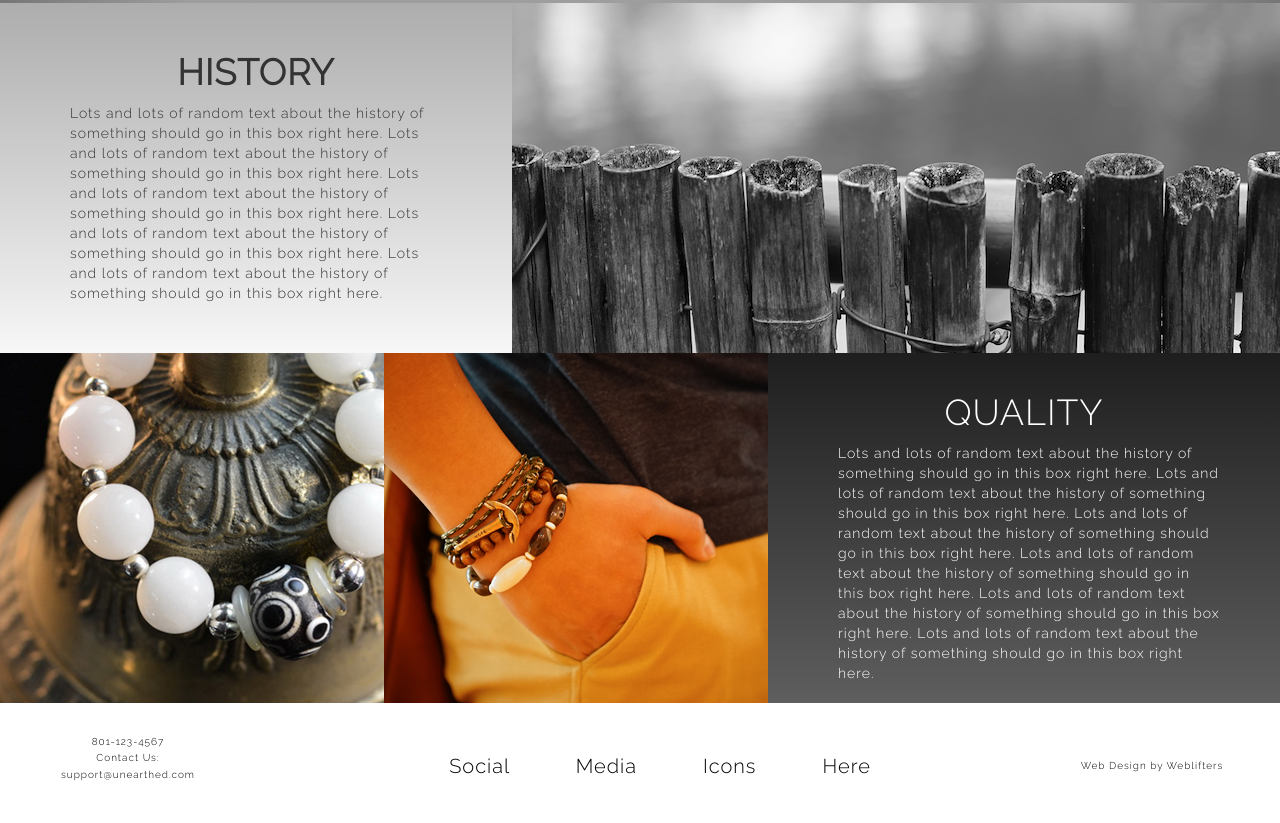
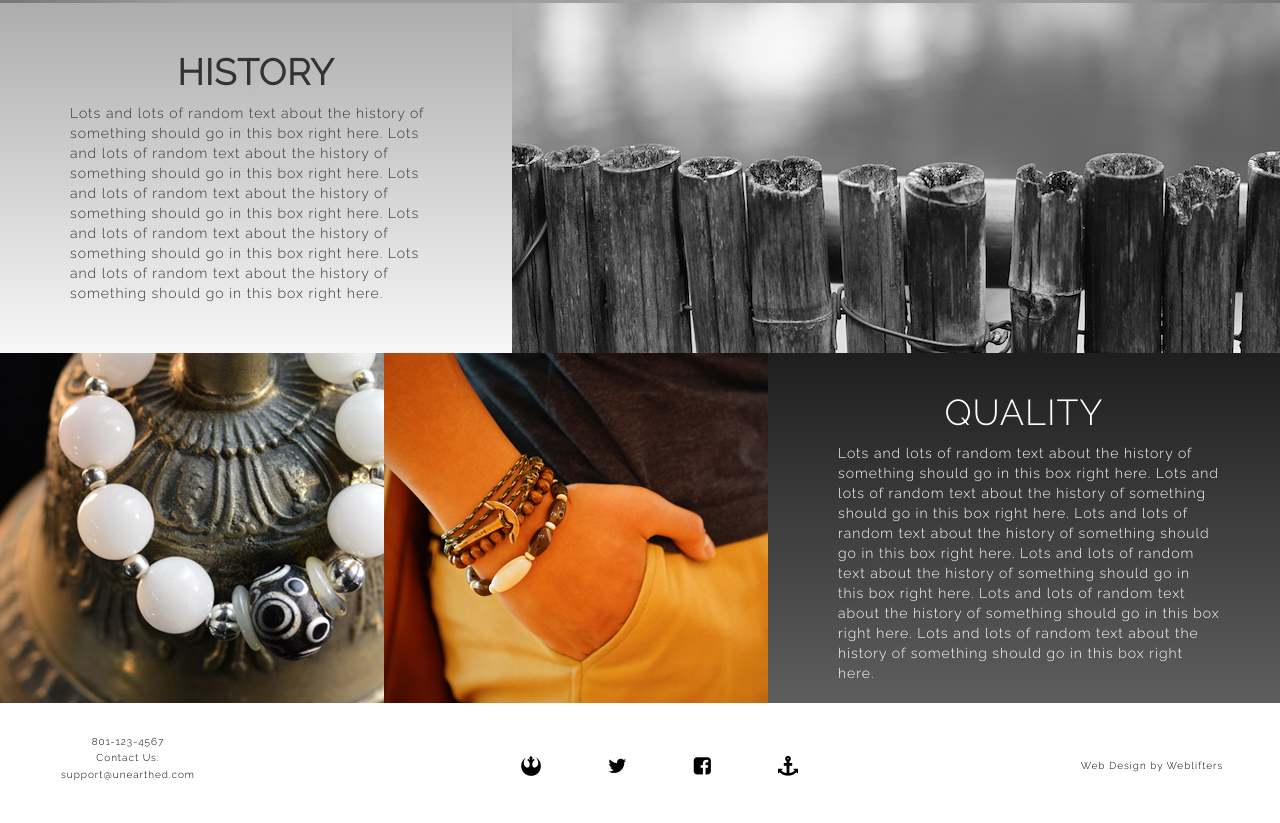
Before and after one commit to SunJieMing/unearthedJewelry, a website: page app/index.html in a window 1280 px wide. Shown: the part 647-1470 px from the top of the page. Drawn offline with nearby package versions, Linux system fonts and the light colour scheme; some packages are replaced by stand-ins of ours; files that its build step writes are made by us from their sources; grey boxes are pictures that could not be loaded; a script that the page names is missing.

Commit message:
Inserted fontawesome CDN

```diff
--- a/app/index.html
+++ b/app/index.html
@@ -23,6 +23,9 @@
   <link rel="stylesheet" href="views/contact/contact.css">
   <link rel="stylesheet" href="views/about/about.css">
   <link href='http://fonts.googleapis.com/css?family=Raleway:300' rel='stylesheet' type='text/css'>
+  <link rel="stylesheet" href="http://cdnjs.cloudflare.com/ajax/libs/font-awesome/4.2.0/css/font-awesome.css">
+
+
 
   <!-- endbuild -->
 </head>
--- a/app/views/main/main.html
+++ b/app/views/main/main.html
@@ -113,16 +113,16 @@
     <h1>
       <ul>
         <li>
-          Social
+          <i class="fa fa-rebel"></i>
         </li>
         <li>
-          Media
+          <i class="fa fa-twitter"></i>
         </li>
         <li>
-          Icons
+          <i class="fa fa-facebook-square"></i>
         </li>
         <li>
-          Here
+          <i class="fa fa-anchor"></i>
         </li>
       </ul>
     </h1>
```
